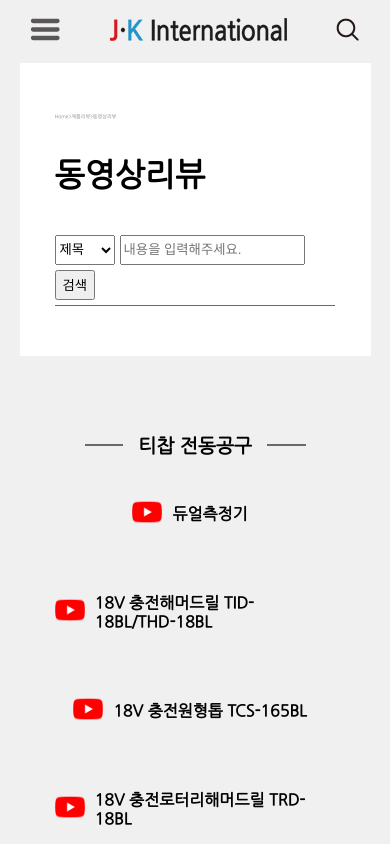
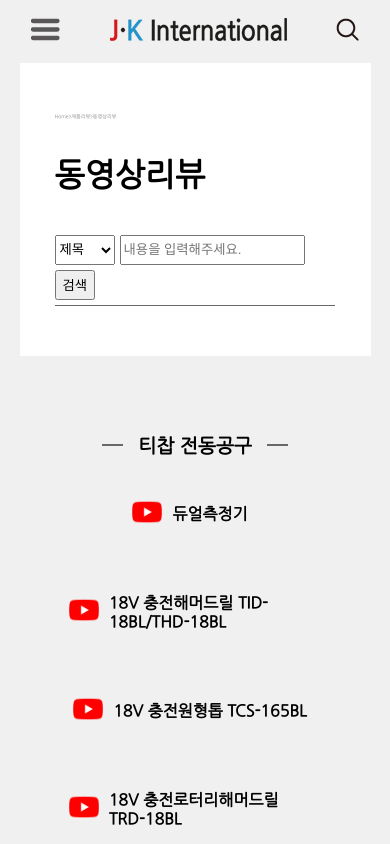
Before and after one commit to JKInternational/JK_HP, a React (Create React App) app: page /movie in a window 390 px wide. Shown: the top 844 px of the page. Built offline with nearby package versions, Linux system fonts and the light colour scheme.

Commit message:
미디어 max 600일 때 fix_width 90%

```diff
--- a/src/components/Main.css
+++ b/src/components/Main.css
@@ -746,7 +746,7 @@
   }
 
   .fix_width {
-    max-width: 600px;
+    width: 90%;
   }
 
   #stuffBox {
```
